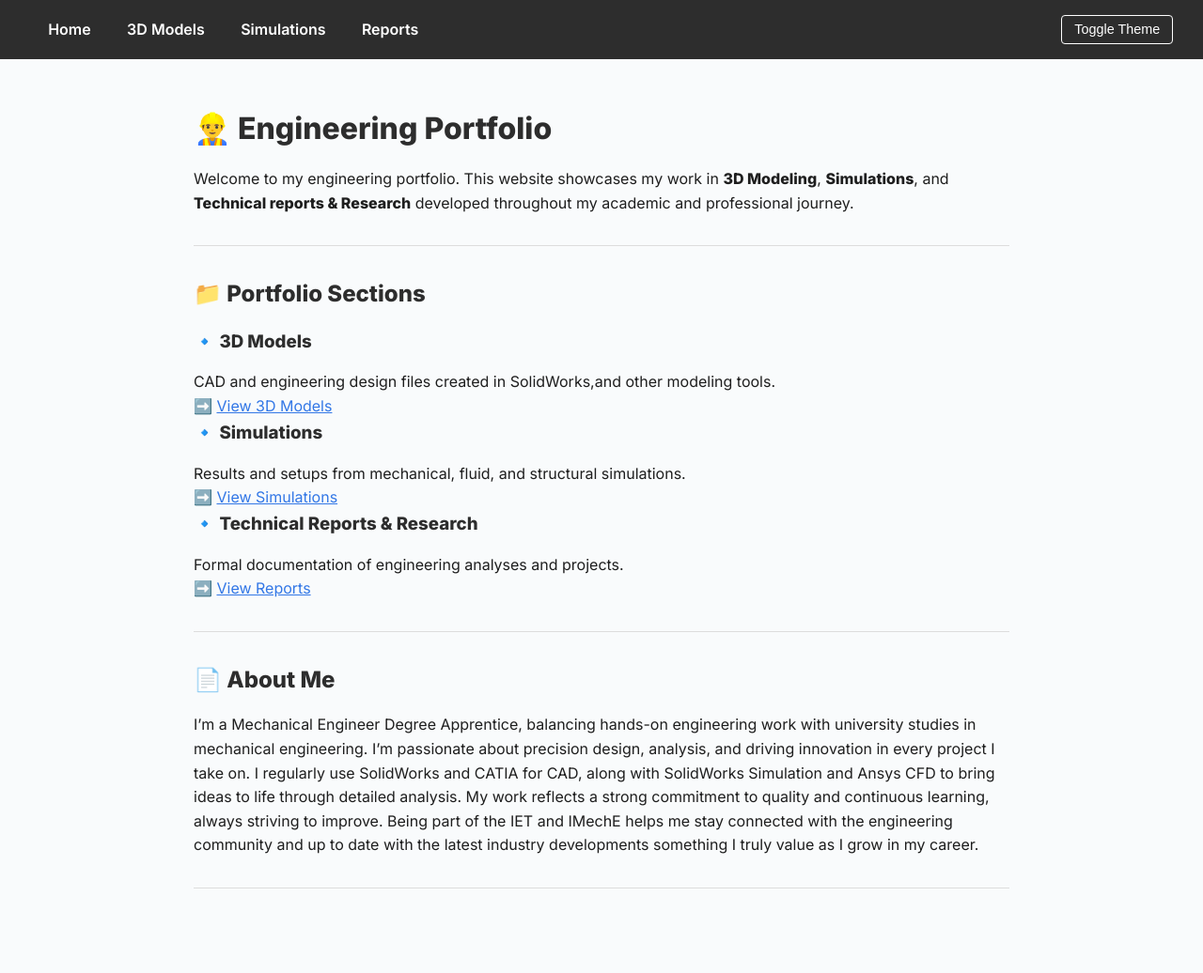
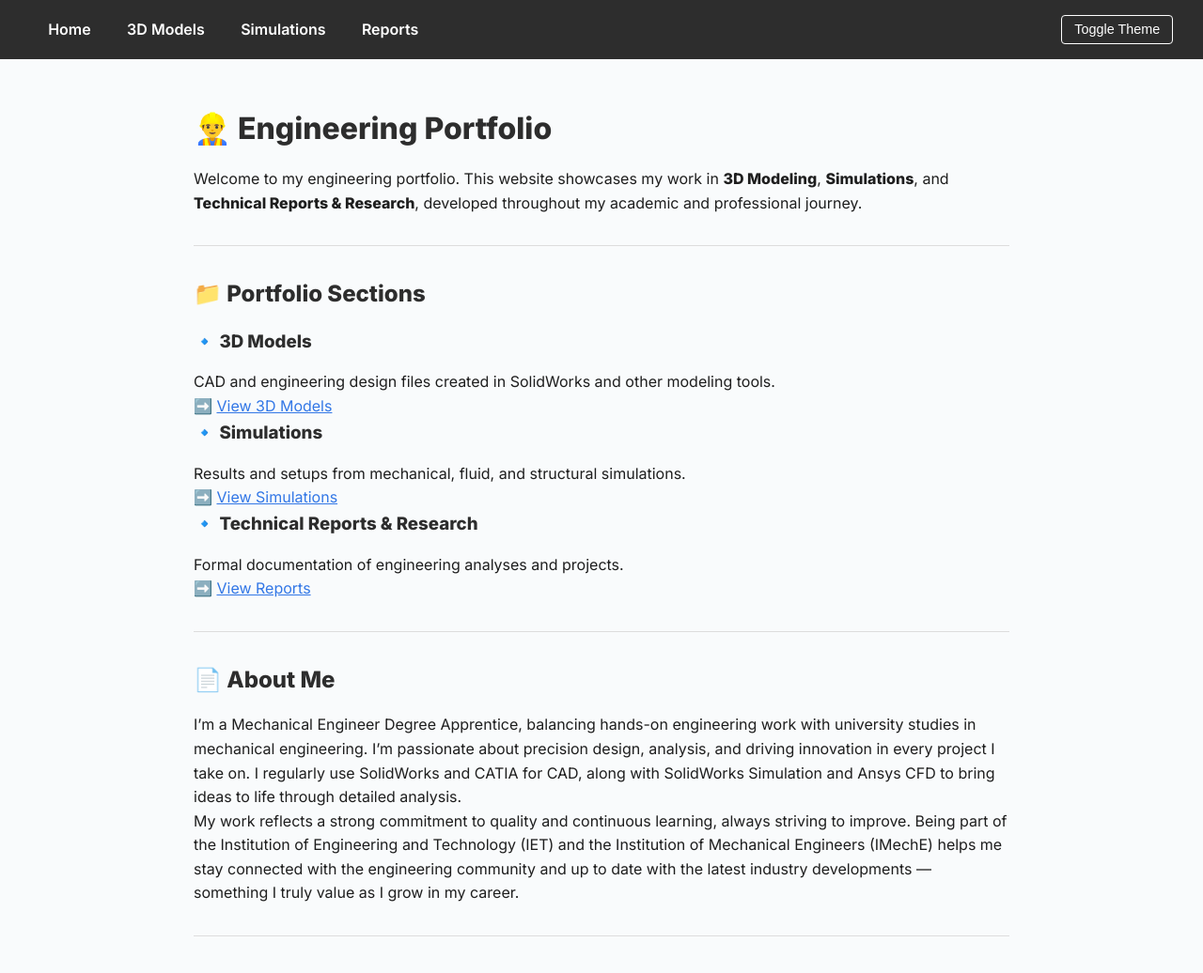
Before and after one commit to tob-mas/engineeringportfolio, a Jekyll site: the page built from index.md, in a window 1280 px wide and 1077 px high. Shown: the top 1036 px of the window at 94% size. Built offline with Jekyll 4.4.1, drawn with Linux system fonts in a browser that asks for light colours.

Commit message:
Update index.md

```diff
--- a/index.md
+++ b/index.md
@@ -5,14 +5,14 @@
 
 # 👷‍♂️ Engineering Portfolio
 
-Welcome to my engineering portfolio. This website showcases my work in **3D Modeling**, **Simulations**, and **Technical reports & Research** developed throughout my academic and professional journey.
+Welcome to my engineering portfolio. This website showcases my work in **3D Modeling**, **Simulations**, and **Technical Reports & Research**, developed throughout my academic and professional journey.
 
 ---
 
 ## 📁 Portfolio Sections
 
 ### 🔹 3D Models
-CAD and engineering design files created in SolidWorks,and other modeling tools.
+CAD and engineering design files created in SolidWorks and other modeling tools.
 ➡️ [View 3D Models](3d_models)
 
 ### 🔹 Simulations
@@ -27,6 +27,9 @@
 
 ## 📄 About Me
 
-I’m a Mechanical Engineer Degree Apprentice, balancing hands-on engineering work with university studies in mechanical engineering. I’m passionate about precision design, analysis, and driving innovation in every project I take on. I regularly use SolidWorks and CATIA for CAD, along with SolidWorks Simulation and Ansys CFD to bring ideas to life through detailed analysis. My work reflects a strong commitment to quality and continuous learning, always striving to improve. Being part of the IET and IMechE helps me stay connected with the engineering community and up to date with the latest industry developments something I truly value as I grow in my career.
+I’m a Mechanical Engineer Degree Apprentice, balancing hands-on engineering work with university studies in mechanical engineering. I’m passionate about precision design, analysis, and driving innovation in every project I take on. I regularly use SolidWorks and CATIA for CAD, along with SolidWorks Simulation and Ansys CFD to bring ideas to life through detailed analysis.
+
+My work reflects a strong commitment to quality and continuous learning, always striving to improve. Being part of the Institution of Engineering and Technology (IET) and the Institution of Mechanical Engineers (IMechE) helps me stay connected with the engineering community and up to date with the latest industry developments — something I truly value as I grow in my career.
+
 
 ---
```
